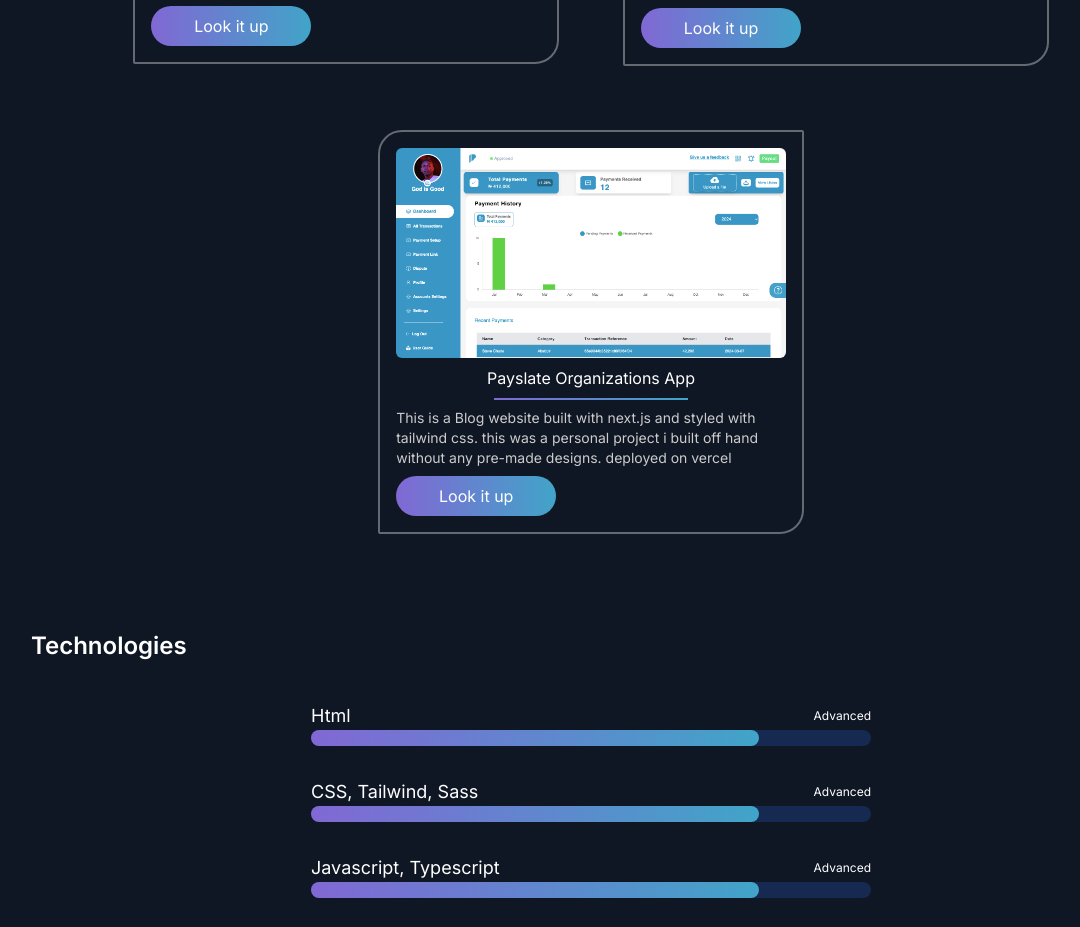
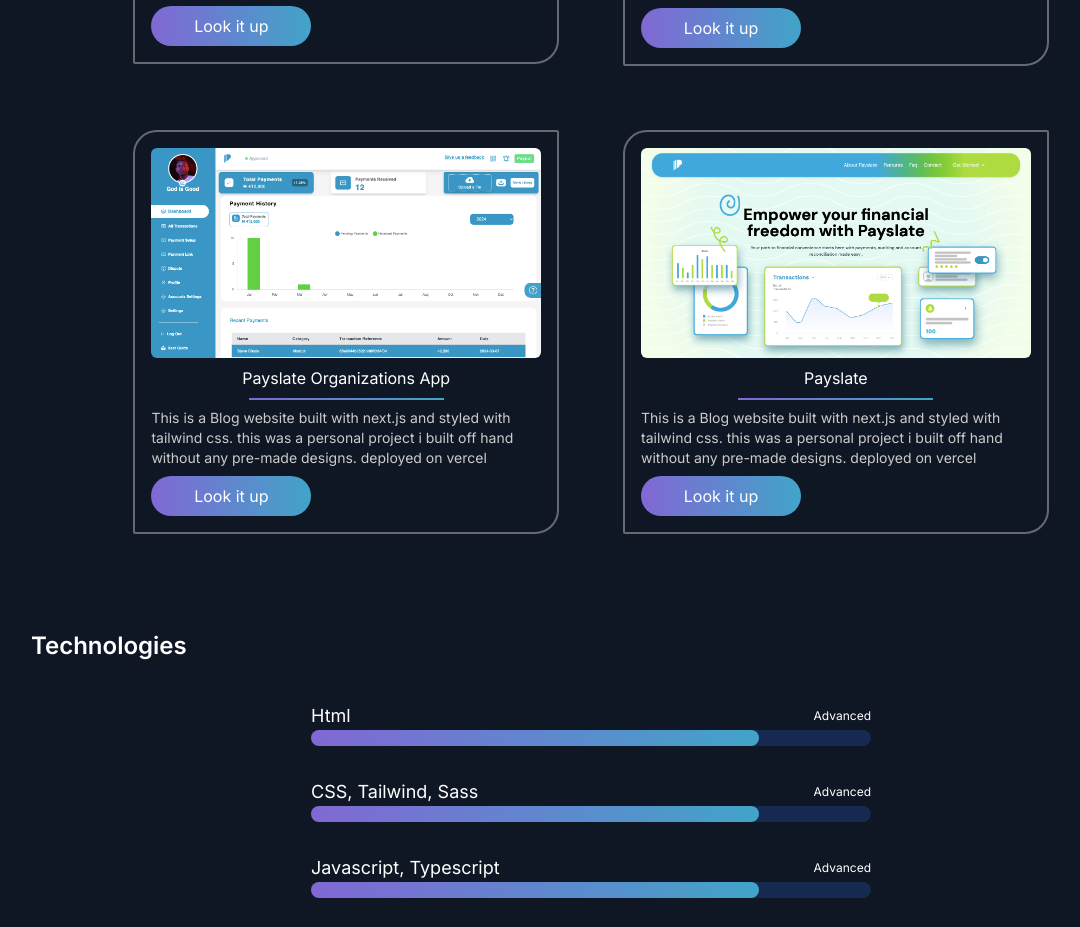
Before and after one commit to stevechude/my_portfolio, a Next.js app: page / in a window 1280 px wide. Shown: the part 1605-2532 px from the top of the page, without its empty margins (49-1129 px from the left). Built offline with nearby package versions, Linux system fonts and the light colour scheme.

Commit message:
eighth commit

```diff
--- a/components/Home/Projects.jsx
+++ b/components/Home/Projects.jsx
@@ -39,6 +39,13 @@
     description:
       "This is a Blog website built with next.js and styled with tailwind css. this was a personal project i built off hand without any pre-made designs. deployed on vercel",
     link: "https://organization.payslate.com.ng/",
+  },
+  {
+    image: "/projects/payslate2.png",
+    title: "Payslate",
+    description:
+      "This is a Blog website built with next.js and styled with tailwind css. this was a personal project i built off hand without any pre-made designs. deployed on vercel",
+    link: "https://payslate.com.ng/",
   },
 ];
 
```
Also changed, not shown: public/projects/payslate2.png (added).
